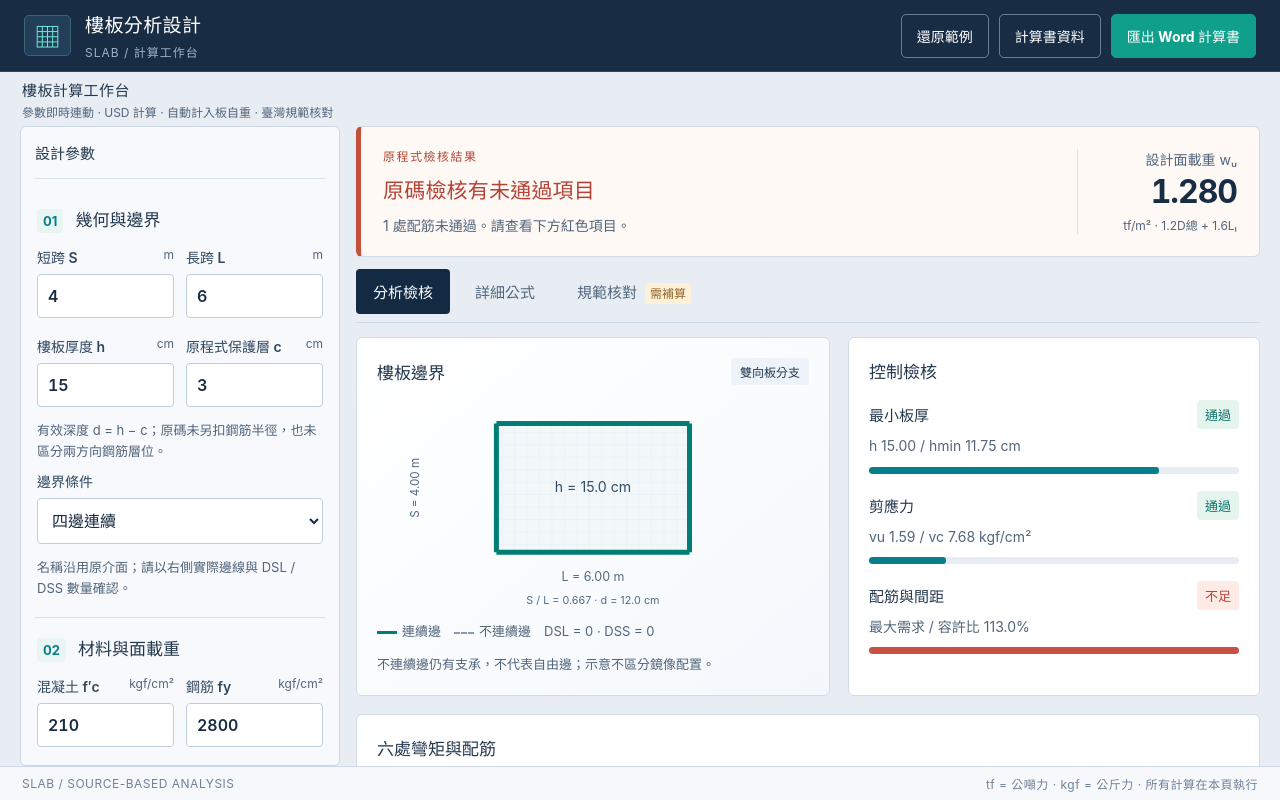
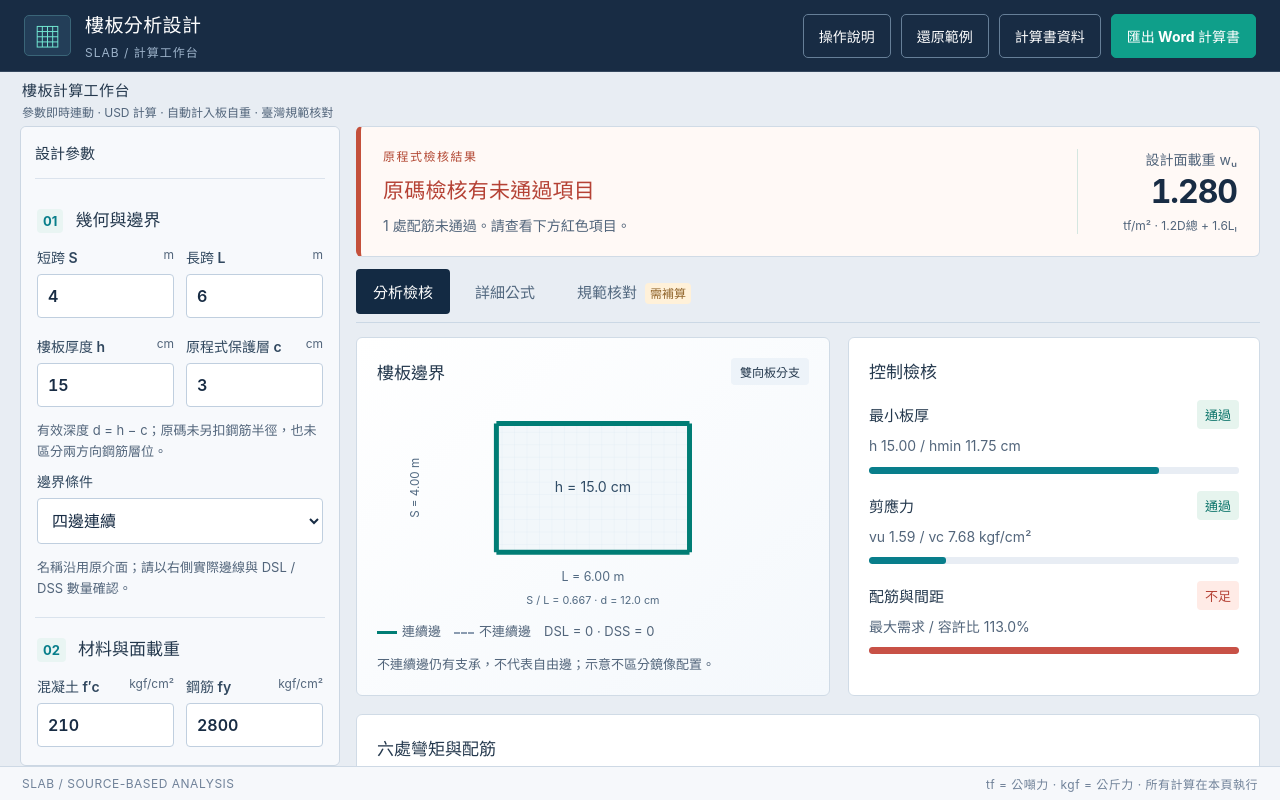
Before and after one commit to jerry597640-droid/slab-analysis-design, a plain HTML site: page index.html in a window 1280 px wide. Drawn offline with Linux system fonts and the light colour scheme.

Commit message:
Add searchable in-page operation manual and field data sources

```diff
--- /dev/null
+++ b/help.js
@@ -0,0 +1,43 @@
+// In-page manual: no calculation state is changed when help opens.
+(()=>{
+ const sections=[
+ ['快速開始與手機操作',`<ol><li>備妥結構平面圖、配筋圖、結構總說明及載重計算表。</li><li>輸入幾何、邊界、材料與面載重，再選鋼筋號數。</li><li>在分析結果逐處輸入實配間距，或使用「套用六處」。</li><li>依序查看分析檢核、詳細公式、規範核對，最後匯出 Word。</li></ol><p>桌面：左側輸入、右側分析，各面板可獨立捲動。手機：底部「設計參數／分析結果／計算報告」切換。修改數值即時計算；操作說明關閉後保留當下輸入。「還原範例」會重設計算參數；預設值僅供操作示範。</p>`],
+ ['幾何與邊界｜跨度、板厚、保護層',table([
+ ['短跨 S／長跨 L','填較短／較長方向跨度（m），需 0 < S ≤ L。','結構平面、梁柱配置圖。須確認採用淨跨、中心距或有效跨度；程式不會自動扣梁寬，原係數法跨度前提仍待確認。'],
+ ['樓板厚度 h','填結構板厚（cm），不含一般裝修面層。','樓板表、配筋圖、剖面圖；輸入後自動計算板自重。'],
+ ['原程式保護層 c','填原程式有效深度扣除尺寸（cm），0 ≤ c < h。','結構總說明、配筋剖面。程式採 d=h−c，未另扣鋼筋半徑，也未區分兩方向層位，不能視為已完整處理實際有效深度。'],
+ ['邊界條件','依四邊實際連續情況選擇，核對右側實線／虛線。','相鄰板跨、支承、端部上層筋及錨定詳圖；不能只憑有沒有梁判斷。']])+`<p><strong>連續邊</strong>具有支承處彎矩連續條件；<strong>不連續邊仍有支承，不是自由邊</strong>。DSL＝兩條長邊中不連續邊數；DSS＝兩條短邊中不連續邊數，皆為 0～2，由選項自動決定。懸臂或自由邊不能直接套用本選項。</p>`],
+ ['材料與面載重｜f′c、fy、額外 D、活載重',table([
+ ['混凝土 f′c','設計抗壓強度（kgf/cm²）。','結構總說明、強度分區表。既有結構依評估目的及試驗資料決定採用值。'],
+ ['鋼筋 fy','設計降伏強度（kgf/cm²）。','結構總說明、材料規格；既有建物配合竣工資料與材料調查。'],
+ ['額外靜載重 D','樓板自重以外的永久面載重（tf/m²），不得重複加入板自重。','裝修表、剖面、隔間圖、設備資料及載重計算表。'],
+ ['活載重 Lₗ','實際用途對應的活載重（tf/m²）。','適用建築載重規定、核定用途及專案設計準則。住宅、走廊、倉儲等須分別確認。']])+`<p>1 tf/m²＝1,000 kgf/m²；200 kgf/m² 請輸入 <strong>0.200</strong>。單位重固定採 2.4 tf/m³，特殊或輕質混凝土不能直接沿用。</p>`],
+ ['額外靜載重的資料來源與計算範例',table([
+ ['地坪、砂漿、整平層','各層厚度（m）×單位重（tf/m³）後加總。','裝修詳圖、材料規格。'],
+ ['防水、隔熱、天花與固定管線','各層或系統單位面積重量。','屋頂剖面、產品資料、天花與機電設計。'],
+ ['隔間牆','依重量、配置及合理載重模型處理。','隔間圖、牆厚、牆高與材料單位重。'],
+ ['固定設備','依重量與實際傳力方式處理。','設備型錄、基座圖、支點反力。']])+`<p>牆體線載重與設備集中載重不能一律除以整片面積後代入；本工具主要採均布面載重，局部受力須另行分析。</p><div class="help-example">示範：h＝20 cm、額外 D＝0.440、活載重＝0.200 tf/m²<br>自重＝20÷100×2.4＝<strong>0.480 tf/m²</strong><br>D總＝0.480＋0.440＝0.920 tf/m²<br>wᵤ＝1.2×0.920＋1.6×0.200＝<strong>1.424 tf/m²</strong></div><p>額外 D 應填 0.440，不能填 0.920，否則自重重複計入。此為原程式組合示範，其他必要組合請看規範核對。</p>`],
+ ['實配鋼筋｜號數、間距與六個位置',table([
+ ['統一鋼筋號數','選 #3～#11，六處共用相同號數。','樓板配筋圖、鋼筋配置表；不同位置採不同號數時，本設定無法完整表達。'],
+ ['統一實配間距','填 cm，再按「套用六處」。','設計配置或實際配筋資料；套用後仍可逐處修改。'],
+ ['各列實配間距','填鋼筋中心間距（cm），不是淨距。','圖面 #4@150 mm → 選 #4、間距填 15 cm。']])+`<ul><li>短向／長向「連續端 −M」：各方向連續支承附近負彎矩區，查支承上層筋。</li><li>短向／長向「不連續端 −M」：各方向不連續支承端部區，查端部上層筋與錨定。</li><li>短向／長向「跨中 +M」：各方向跨中正彎矩區，查跨中下層筋。</li></ul><p>以上對應一般重力載重。進入單向板分支時，長向三欄依原碼均為最小分布筋。實配 Aₛ＝單支面積×100÷間距（cm），單位 cm²/m。</p>`],
+ ['結果表格｜每一欄的意思',table([
+ ['C × 10³','自動顯示原碼彎矩係數的 1,000 倍；58 即 C＝0.058。','原始係數表與邊界分支，不需填寫。'],
+ ['|Mᵤ|','每公尺板帶設計彎矩絕對值（tf·m/m）。','程式計算；正負性質看列名。'],
+ ['所需 Aₛ','需求鋼筋面積（cm²/m）。','原程式撓曲與最小鋼筋計算。'],
+ ['原碼建議','原程式建議號數及間距。','仍須比對實配結果與規範核對。'],
+ ['實配 Aₛ','配置的鋼筋面積（cm²/m）。','由號數及實配間距計算。'],
+ ['結果','通過、面積不足、間距超限或無需求等。','原碼範圍內比較；「—」或無需求不代表可取消構造鋼筋。']])+`<p>表格只有「實配間距」需逐列填寫，其他欄位自動計算。</p>`],
+ ['分析檢核、詳細公式與規範核對',`<ul><li><strong>分析檢核：</strong>查看板厚、剪力與配筋，紅色代表原碼條件下未通過。</li><li><strong>詳細公式：</strong>展開載重、查表、彎矩、配筋、板厚及剪力，核對代入值。</li><li><strong>完整原始係數表：</strong>不需填寫；來源為原始程式，疑似異常值保留並提示。</li><li><strong>規範核對：</strong>查看載重組合、最少鋼筋、間距及其他差異。需修正／待補算項目仍需完成。</li></ul><p><strong>原碼範圍內通過不等於完整符合現行規範。</strong>係數法適用性、實際有效深度、現行剪力、撓度、沖切及構造細節等尚未完整處理。原始計算來源為 Slab_20121009_SourceCode 的 Form1.vb；規範條文與官方連結請見「規範核對」。</p>`],
+ ['計算書資料、Word 匯出與來源紀錄',table([
+ ['工程名稱','正式工程名稱。','契約、圖說封面或專案資料。'],
+ ['樓板編號','建議含樓層及板號，例如 3F－S1。','結構樓板平面圖。'],
+ ['計算日期','本次計算或修訂日期。','實際作業日期。']])+`<p>按「匯出 Word 計算書」，依當下參數產生可編輯 .docx，含公式代入、六處配筋、板厚、剪力與規範核對。修改參數後需重新匯出。</p><p>目前沒有專用的資料來源輸入欄，請在匯出 Word 後補上圖號、版次、材料及載重依據，例如：</p><div class="help-example">幾何及配筋：結構圖 S-○○，○年○月○日版。<br>材料強度：結構總說明 S-○○。<br>額外靜載重：裝修圖 A-○○及載重計算表。<br>活載重：使用用途、適用條文及設計準則。</div>`]
+ ];
+ function table(rows){return '<table class="help-table"><thead><tr><th>欄位／項目</th><th>填寫方式／意義</th><th>資料來源／注意事項</th></tr></thead><tbody>'+rows.map(r=>'<tr>'+r.map((c,i)=>`<td data-label="${['項目','填寫方式／意義','資料來源／注意事項'][i]}">${c}</td>`).join('')+'</tr>').join('')+'</tbody></table>';}
+ const trigger=document.createElement('button');trigger.id='open-help';trigger.type='button';trigger.textContent='操作說明';trigger.setAttribute('aria-haspopup','dialog');document.querySelector('.header-right').prepend(trigger);
+ const dialog=document.createElement('dialog');dialog.id='operation-help';dialog.setAttribute('aria-labelledby','help-title');dialog.innerHTML=`<div class="help-top"><div><h2 id="help-title">操作說明與資料來源</h2><p>依欄位查詢，帶著圖說就能逐步完成輸入。</p></div><button type="button" id="close-help" aria-label="關閉操作說明">關閉 ✕</button></div><div class="help-search"><label for="help-query">搜尋說明</label><input type="search" id="help-query" placeholder="例如：額外靜載重、保護層、間距、Word"><p id="help-count" role="status"></p></div><div class="help-content">${sections.map(([t,c],i)=>`<details class="help-section" ${i===0?'open':''}><summary>${String(i+1).padStart(2,'0')}　${t}</summary>${c}</details>`).join('')}<p id="help-empty" hidden>找不到相符說明，請改用「跨度」、「載重」或「配筋」等關鍵字。</p></div>`;
+ document.body.append(dialog);trigger.addEventListener('click',()=>dialog.showModal());dialog.querySelector('#close-help').addEventListener('click',()=>dialog.close());
+ const query=dialog.querySelector('#help-query'),items=[...dialog.querySelectorAll('.help-section')];
+ query.addEventListener('input',()=>{const q=query.value.trim().toLowerCase();let count=0;items.forEach((item,i)=>{const match=!q||item.textContent.toLowerCase().includes(q);item.hidden=!match;item.open=q?match:i===0;if(match)count++;});dialog.querySelector('#help-count').textContent=q?`找到 ${count} 個相關章節`:'';dialog.querySelector('#help-empty').hidden=count>0;});
+})();
--- a/style.css
+++ b/style.css
@@ -92,3 +92,10 @@ footer{height:34px;padding:8px 22px;background:#f6f8fb;font-size:12px;align-item
 }
 
 .mobile-forward[hidden]{display:none!important}
+/* Searchable manual, isolated from the calculation workspace. */
+#operation-help{width:min(1000px,calc(100vw - 32px));max-height:90dvh;padding:0;border:1px solid #c4d1de;border-radius:12px;color:var(--navy);background:#fff;box-shadow:0 24px 90px #10243855;overflow:auto;overscroll-behavior:contain}
+#operation-help::backdrop{background:#102438a8}body:has(#operation-help[open]){overflow:hidden}
+.help-top{display:flex;align-items:center;justify-content:space-between;gap:16px;padding:20px 24px;background:#152840;color:white;position:sticky;top:0;z-index:2}.help-top h2{margin:0;font-size:21px}.help-top p{font-size:13px;margin:7px 0 0;color:#c5d7e7}.help-top button{flex-shrink:0;min-height:44px}
+.help-search{padding:18px 24px 4px}.help-search input{min-height:46px}.help-search p{font-size:13px;color:var(--muted);margin:8px 0}.help-content{padding:0 24px 24px}.help-section{padding:18px 0}.help-section[hidden],#help-empty[hidden]{display:none!important}.help-section summary{line-height:1.6;font-size:16px;color:#006d66;cursor:pointer}.help-section p,.help-section li{font-size:14px;line-height:1.85}.help-section li{margin:6px 0}.help-table{white-space:normal;text-align:left;table-layout:fixed;margin-top:16px;line-height:1.75}.help-table th,.help-table td{vertical-align:top;text-align:left;padding:12px;font-size:14px;overflow-wrap:anywhere}.help-table th:first-child,.help-table td:first-child{width:23%}.help-table td:first-child{font-weight:600}.help-example{padding:14px 16px;background:#edf7f5;border-left:3px solid var(--teal);font-size:14px;line-height:1.9;border-radius:4px}
+@media(max-width:900px){.header-right{flex-wrap:wrap}#operation-help{width:calc(100vw - 16px);max-height:94dvh}.help-top{padding:14px;gap:8px}.help-top h2{font-size:18px}.help-top p{display:none}.help-search{padding:14px 14px 2px}.help-content{padding:0 14px 24px}.help-table,.help-table tbody,.help-table tr,.help-table td{display:block;width:100%!important}.help-table thead{display:none}.help-table tr{border:1px solid var(--line);border-radius:6px;margin-bottom:12px}.help-table td{border:0;padding:8px 12px}.help-table td:first-child{background:#f0f5fa}.help-table td:not(:first-child)::before{content:attr(data-label);display:block;font-size:12px;color:var(--muted);font-weight:600}.help-table td:last-child{padding-bottom:14px}}
+@media print{#operation-help{display:none!important}}
```
Also changed, not shown: index.html (+1 -1 lines).
